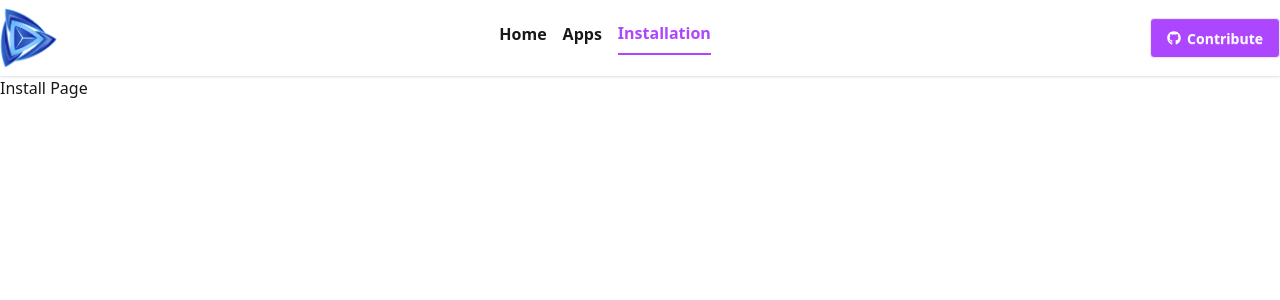
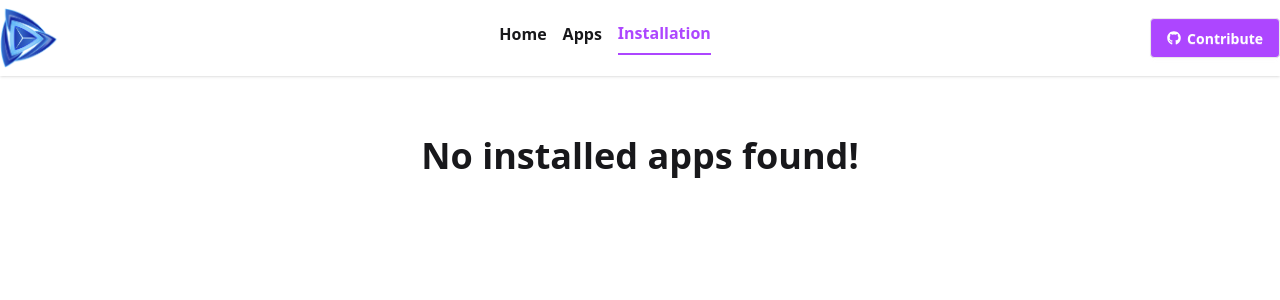
Before and after one commit to nahidforever/Play-Store-Next, a Next.js app: page /installation in a window 1280 px wide. Shown: the top 300 px of the page. Built offline with nearby package versions, Linux system fonts and the light colour scheme.

Commit message:
Show  install app in installation Page & Uninstall the Apps

```diff
--- a/src/app/(public)/apps/[appId]/page.jsx
+++ b/src/app/(public)/apps/[appId]/page.jsx
@@ -3,6 +3,7 @@ import Link from "next/link";
 import React from "react";
 import { FaBuilding, FaDownload, FaStar } from "react-icons/fa";
 import { notFound } from "next/navigation";
+import InstallToggleButton from "@/components/apps/InstallToggleButton";
 
 const appPromise = async () => {
   const res = await fetch("http://localhost:3000/data.json");
@@ -82,7 +83,7 @@ const AppsDetailsPage = async ({ params }) => {
             <div className="flex flex-wrap items-center gap-3">
               {/* <InstallToggleButton app={app} /> */}
 
-              {/* <InstallToggleButton app={app} /> */}
+              <InstallToggleButton app={app} />
               <Link href="/apps" className="btn btn-ghost btn-lg">
                 Back to apps
               </Link>
--- a/src/app/(public)/installation/page.jsx
+++ b/src/app/(public)/installation/page.jsx
@@ -1,11 +1,53 @@
-import React from 'react';
+"use client";
+
+import { InstallAppsContext } from "@/context/install.context";
+import Image from "next/image";
+import React, { useContext } from "react";
 
 const InstallPage = () => {
-    return (
-        <div>
-            Install Page
-        </div>
-    );
+  const { installedApps, setInstalledApps } = useContext(InstallAppsContext);
+
+  const handleUninstall = (app) => {
+    const restApps = installedApps.filter((iApp) => iApp.id !== app.id);
+    setInstalledApps(restApps);
+    alert("Apps is Uninstalled");
+  };
+
+  return (
+    <div className="max-w-7xl w-full mx-auto my-10 px-4">
+      {installedApps.length === 0 ? (
+        <h2 className="font-bold text-4xl text-center my-5">
+          No installed apps found!
+        </h2>
+      ) : (
+        installedApps.map((app, ind) => {
+          return (
+            <div
+              key={ind}
+              className="flex gap-4 items-center justify-between shadow p-4 rounded-md bg-slate-100 mb-4"
+            >
+              <div>
+                <Image
+                  width={120}
+                  height={120}
+                  src={app.image}
+                  className="h-[120px] w-auto"
+                  alt=""
+                />
+                <h2 className="font-semibold text-2xl">{app.title}</h2>
+              </div>
+              <button
+                className="btn bg-secondary text-white"
+                onClick={() => handleUninstall(app)}
+              >
+                Uninstall
+              </button>
+            </div>
+          );
+        })
+      )}
+    </div>
+  );
 };
 
 export default InstallPage;
--- a/src/app/layout.js
+++ b/src/app/layout.js
@@ -1,6 +1,7 @@
 import { Geist, Geist_Mono } from "next/font/google";
 import "./globals.css";
 import Navbar from "@/components/shared/Navbar/Navbar";
+import Providers from "@/lib/providers";
 
 const geistSans = Geist({
   variable: "--font-geist-sans",
@@ -25,8 +26,10 @@ export default function RootLayout({ children }) {
       className={`${geistSans.variable} ${geistMono.variable} h-full antialiased`}
     >
       <body className="min-h-full flex flex-col">
-        <Navbar />
-        {children}
+        <Providers>
+          <Navbar />
+          {children}
+        </Providers>
       </body>
     </html>
   );
--- /dev/null
+++ b/src/components/apps/InstallToggleButton.jsx
@@ -0,0 +1,30 @@
+"use client";
+import { InstallAppsContext } from "@/context/install.context";
+import React, { useContext } from "react";
+
+const InstallToggleButton = ({ app }) => {
+  const { installedApps, setInstalledApps } = useContext(InstallAppsContext);
+
+  const handleInstall = () => {
+    setInstalledApps([...installedApps, app]);
+    alert("App is installed");
+  };
+
+  const isInstalled = installedApps.find(
+    (installApp) => installApp.id === app.id,
+  );
+
+  return (
+    <div>
+      <button
+        disabled={isInstalled ? true : false}
+        onClick={handleInstall}
+        className={`btn ${isInstalled ? "opacity-90" : "bg-purple-500"} text-white`}
+      >
+        Install Now
+      </button>
+    </div>
+  );
+};
+
+export default InstallToggleButton;
--- /dev/null
+++ b/src/context/install.context.jsx
@@ -0,0 +1,22 @@
+"use client";
+
+import React, { createContext, useState } from "react";
+
+export const InstallAppsContext = createContext();
+
+const InstallAppsProvider = ({ children }) => {
+  const [installedApps, setInstalledApps] = useState([]);
+
+  const data = {
+    installedApps,
+    setInstalledApps,
+  };
+
+  return (
+    <InstallAppsContext.Provider value={data}>
+      {children}
+    </InstallAppsContext.Provider>
+  );
+};
+
+export default InstallAppsProvider;
--- /dev/null
+++ b/src/lib/providers/index.js
@@ -0,0 +1,10 @@
+"use-client";
+
+import InstallAppsProvider from "@/context/install.context";
+import React from "react";
+
+const Providers = ({ children }) => {
+  return <InstallAppsProvider>{children}</InstallAppsProvider>;
+};
+
+export default Providers;
```
